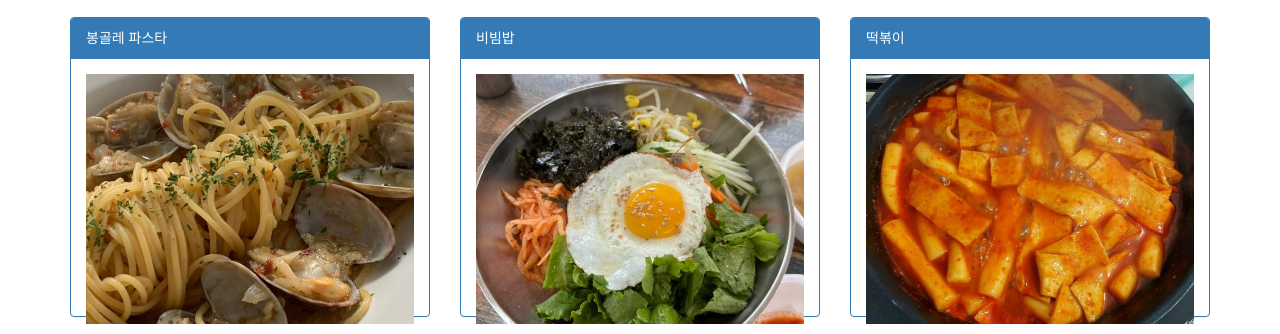
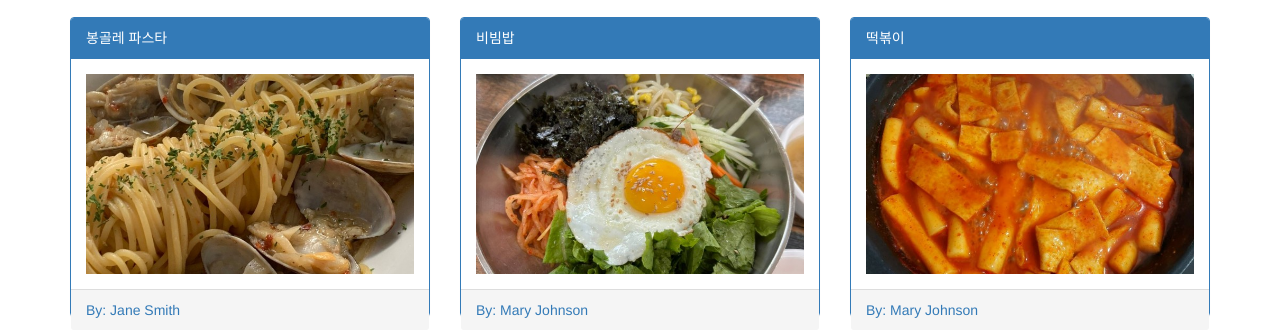
Before and after one commit to YCJeon/CookRecipe, a plain HTML site: page index.html in a window 1280 px wide. Shown: the part 395-729 px from the top of the page. Drawn offline with nearby package versions, Linux system fonts and the light colour scheme.

Commit message:
css edit

```diff
--- a/my.css
+++ b/my.css
@@ -39,6 +39,6 @@ padding: 25px;
 .panel-body img {
     max-height: 100%;
     width: auto;
-    height: 250px; /* Make the image fill the panel vertically */
+    height: 200px; /* Make the image fill the panel vertically */
     object-fit: cover; /* Ensure the entire image is displayed */
 }
```
